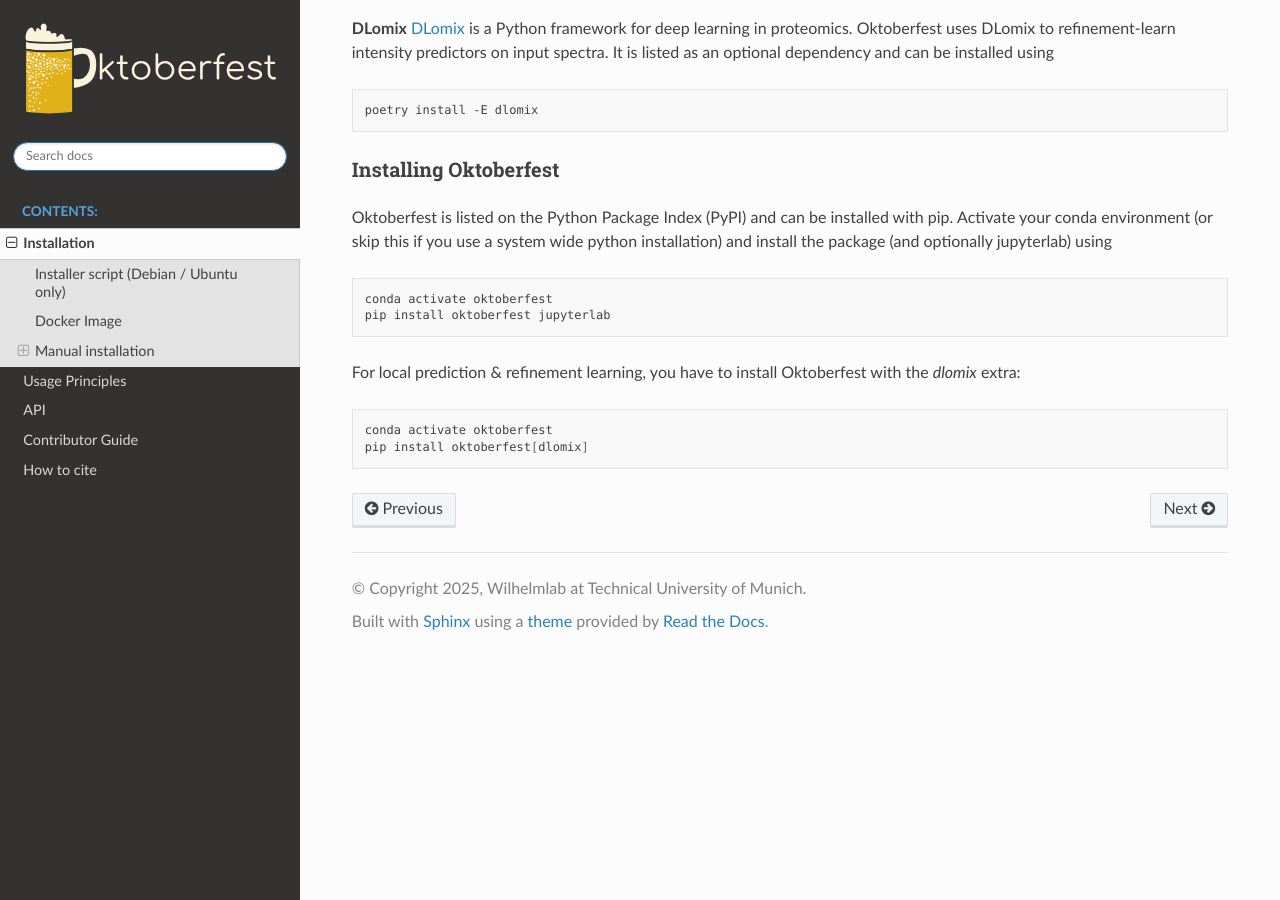
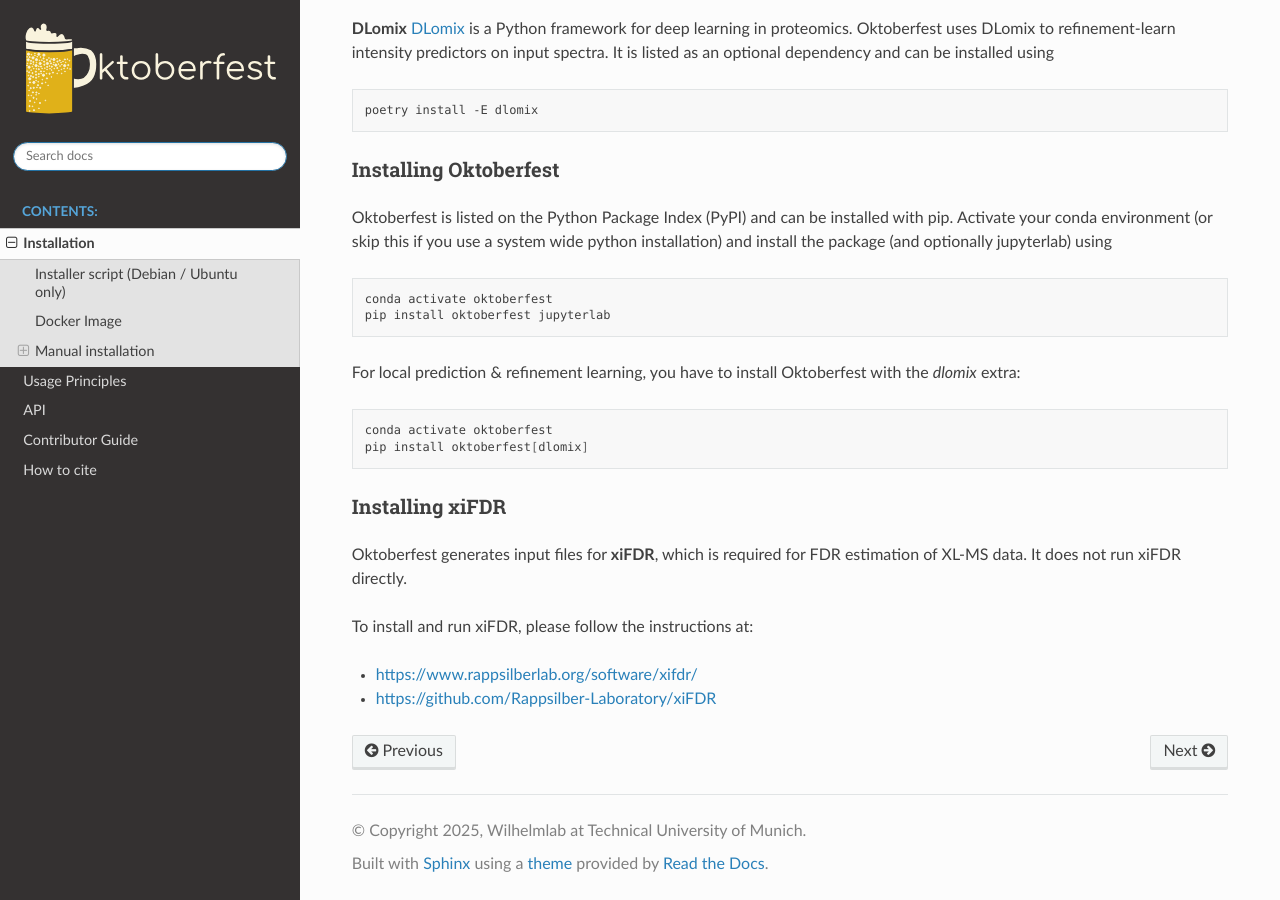
Before and after one commit to wilhelm-lab/oktoberfest, a Sphinx documentation site: the page built from docs/installation.rst, in a window 1280 px wide and 900 px high, scrolled down 1958 px. Built offline with Sphinx 7.4.7 and the Read the Docs theme 3.1.0, drawn with Linux system fonts in a browser that asks for light colours.

Commit message:
updated tutorial files

```diff
--- a/docs/installation.rst
+++ b/docs/installation.rst
@@ -113,3 +113,13 @@ For local prediction & refinement learning, you have to install Oktoberfest with
 
    conda activate oktoberfest
    pip install oktoberfest[dlomix]
+
+Installing xiFDR
+~~~~~
+
+Oktoberfest generates input files for **xiFDR**, which is required for FDR estimation of XL-MS data. It does not run xiFDR directly.
+
+To install and run xiFDR, please follow the instructions at:
+
+- https://www.rappsilberlab.org/software/xifdr/
+- https://github.com/Rappsilber-Laboratory/xiFDR
```
Also changed, not shown: 2 other files.
